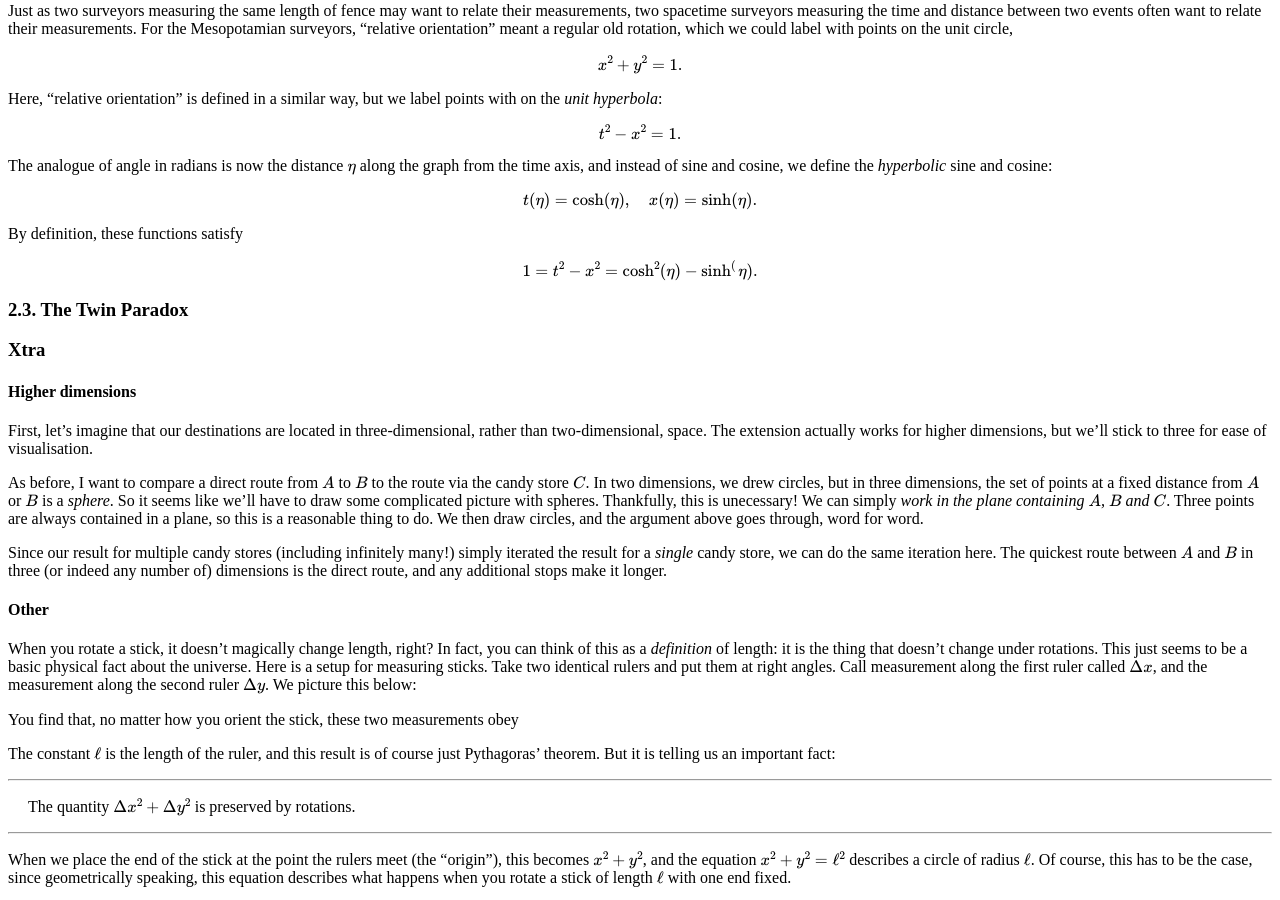
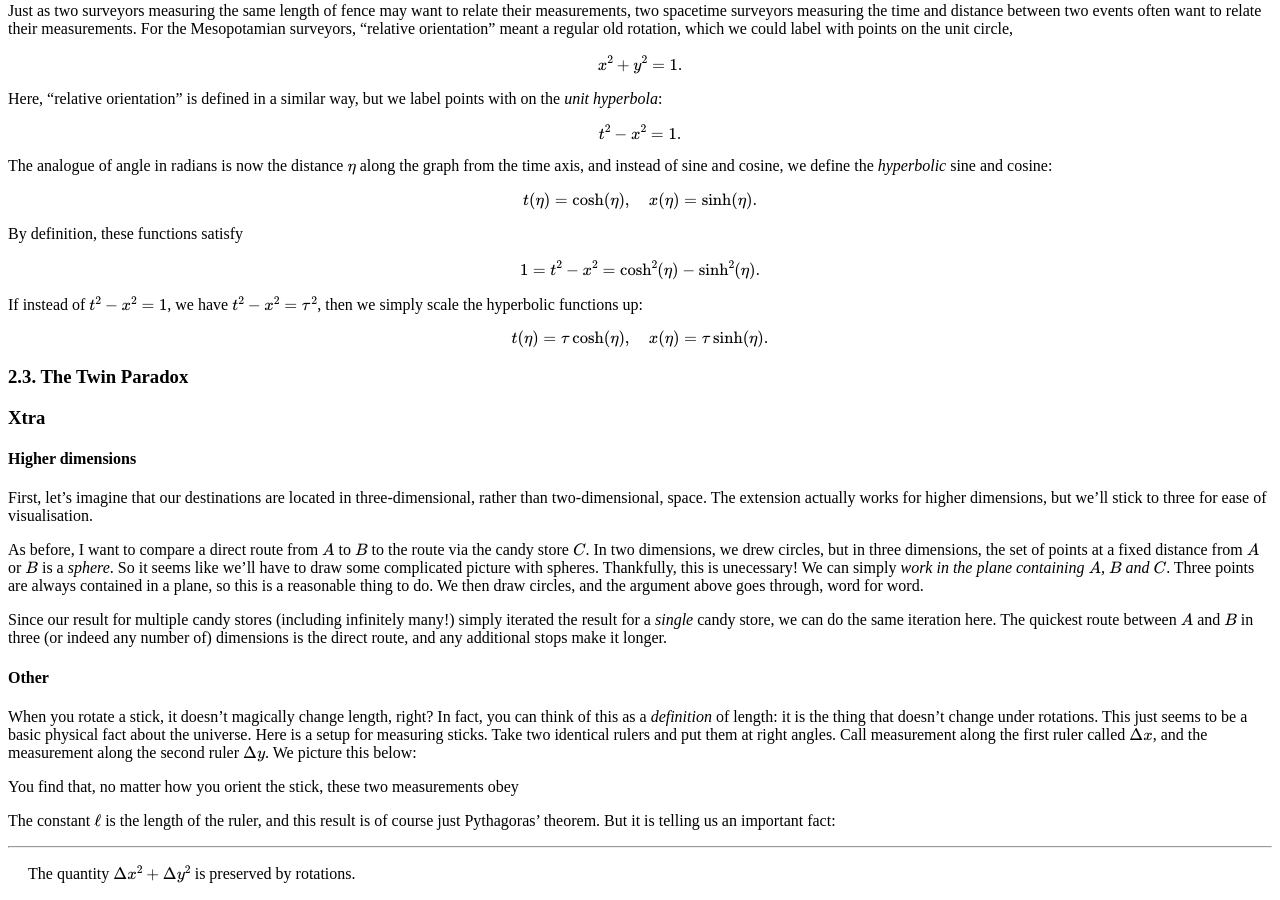
Before and after one commit to hapax/hapax.github.io, a Jekyll site: the page built from assets/maximal.md, in a window 1280 px wide and 900 px high, scrolled down 4146 px. Built offline with Jekyll 4.4.1, drawn with Linux system fonts in a browser that asks for light colours; our own code applies the rules of GitHub Pages for plain Markdown files; formulas are drawn with MathJax 3; a script that is not in the unit is left out.

Commit message:
Update maximal.md

```diff
--- a/assets/maximal.md
+++ b/assets/maximal.md
@@ -421,7 +421,14 @@ $$
 By definition, these functions satisfy
 
 $$
-1 = t^2 - x^2 = \cosh^2(\eta) - \sinh^(\eta).
+1 = t^2 - x^2 = \cosh^2(\eta) - \sinh^2(\eta).
+$$
+
+If instead of $t^2 - x^2 = 1$, we have $t^2 - x^2 = \tau^2$, then we
+simply scale the hyperbolic functions up:
+
+$$
+t(\eta) = \tau \cosh(\eta), \quad x(\eta) = \tau \sinh(\eta).
 $$
 
 ### 2.3. The Twin Paradox<a id="sec-2-3" name="sec-2-3"></a>
```
